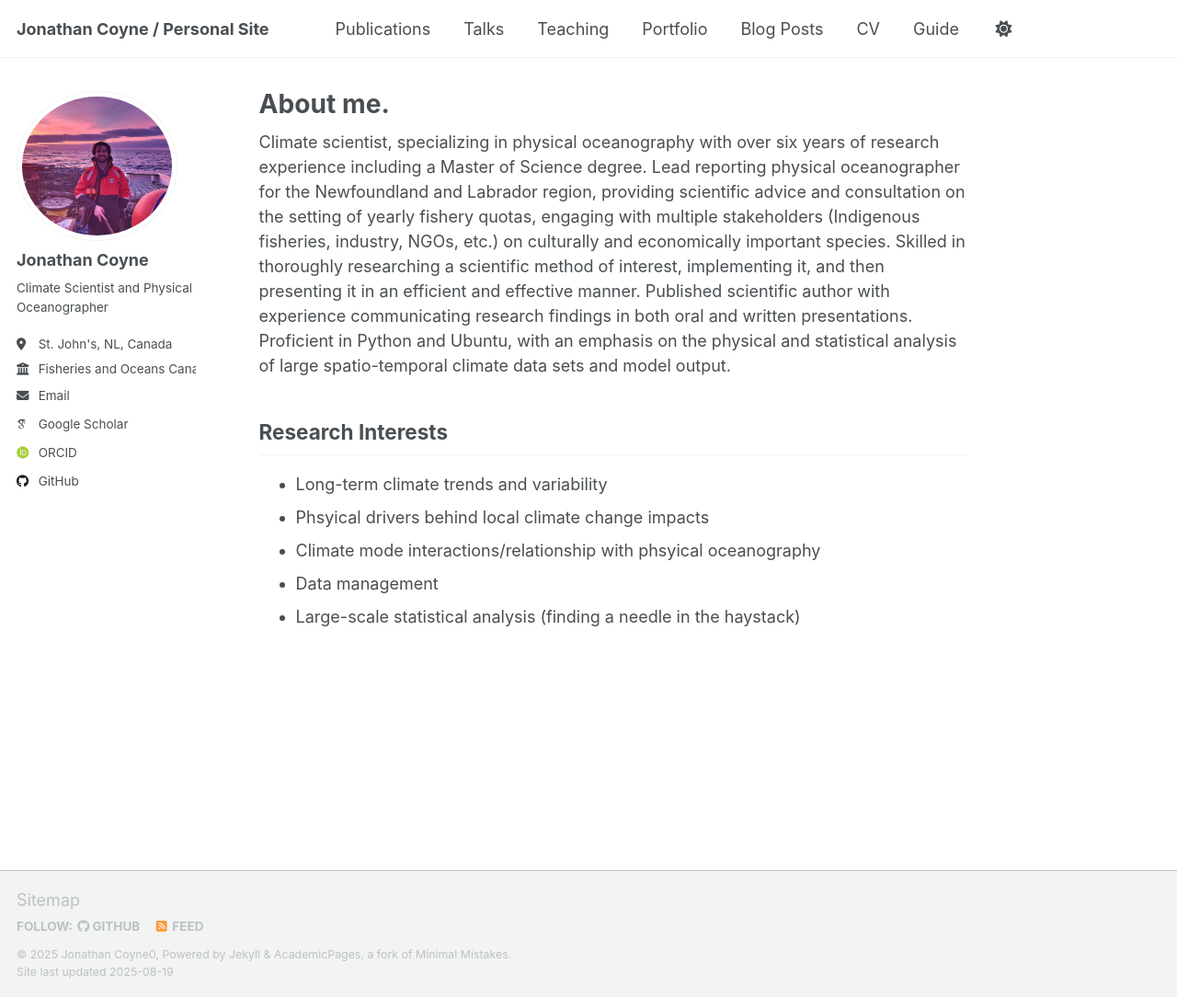
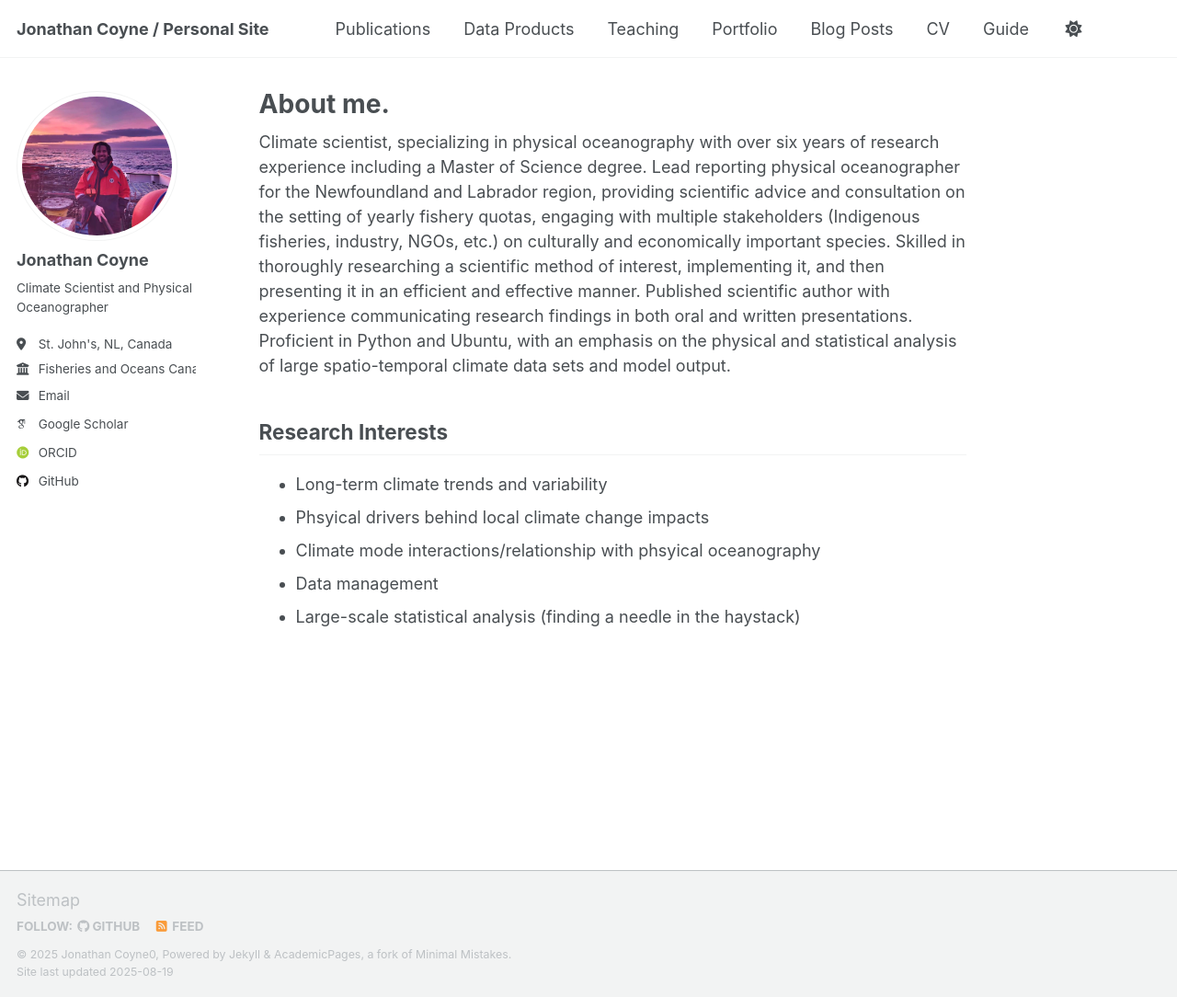
Before and after one commit to jn533213/jn533213.github.io, a Jekyll site: the page built from _pages/about.md, in a window 1280 px wide and 1084 px high. Shown: the whole window at 92% size. Built offline with Jekyll 4.4.1, drawn with Linux system fonts in a browser that asks for light colours; some web fonts are replaced; a script that is not in the unit is left out.

Commit message:
Update navigation.yml

```diff
--- a/_data/navigation.yml
+++ b/_data/navigation.yml
@@ -11,7 +11,7 @@ main:
   - title: "Publications"
     url: /publications/
 
-  - title: "Talks"
+  - title: "Data Products"
     url: /talks/
 
   - title: "Teaching"
```
